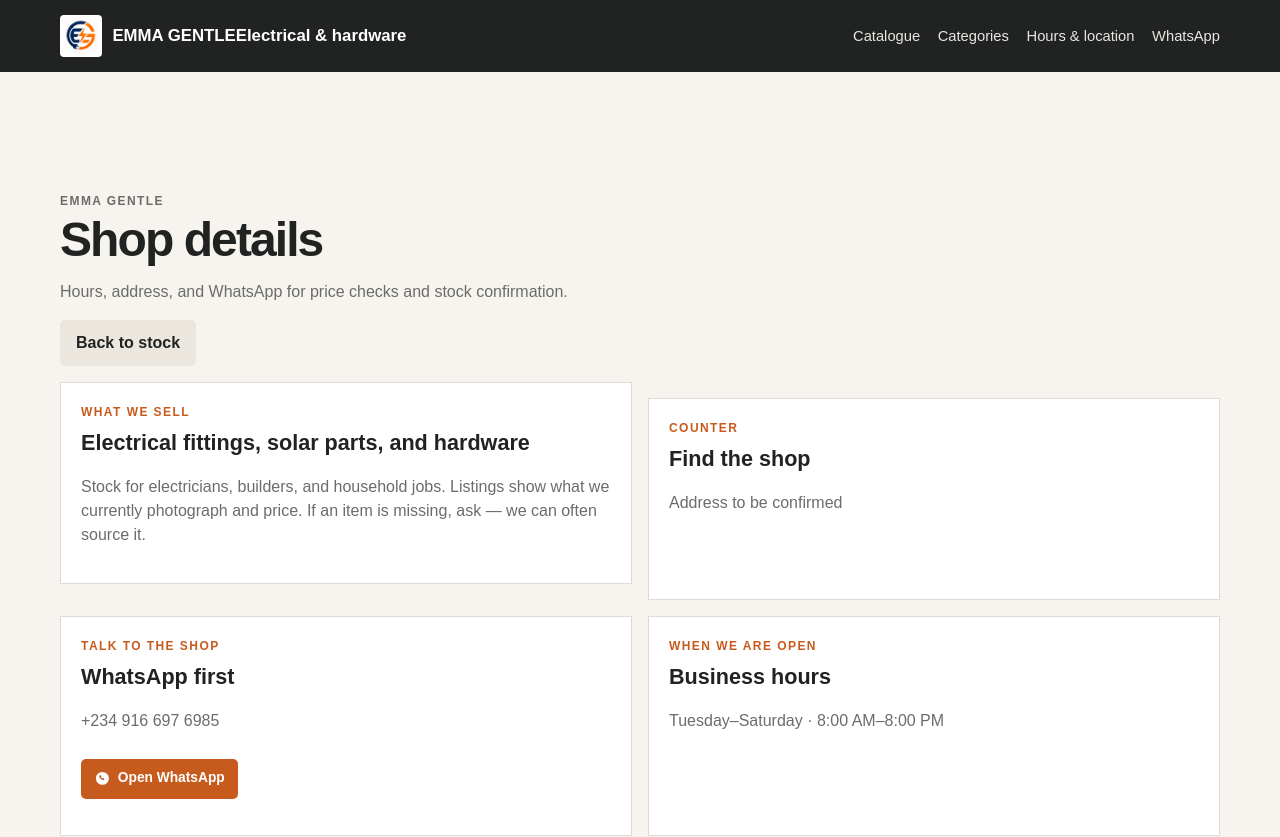
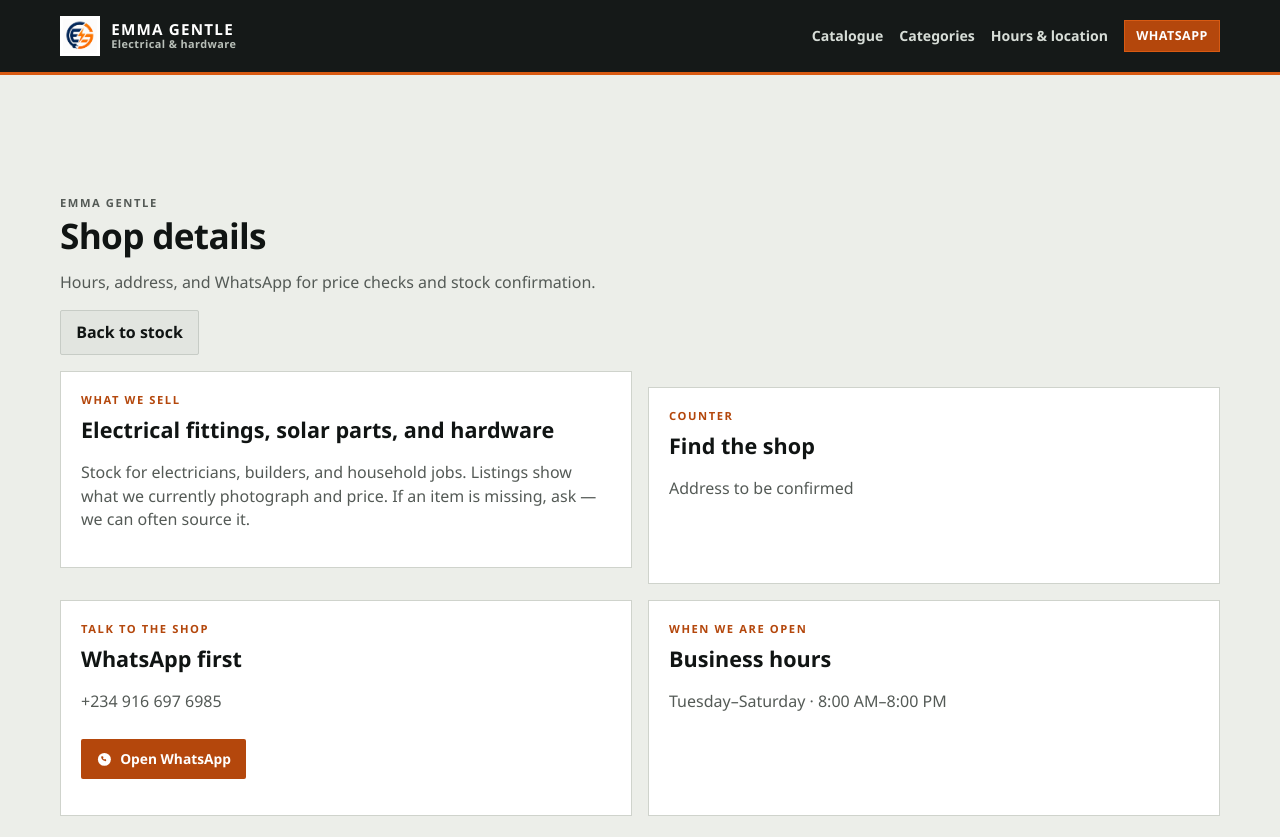
Before and after one commit to iamsuperfly/Emmagentle, a Next.js app: page /about in a window 1280 px wide. Shown: the top 837 px of the page. Built offline with nearby package versions, Linux system fonts and the light colour scheme; no server answers; the database is empty.

Commit message:
design: add trade-counter stylesheet overlay

```diff
--- a/app/layout.tsx
+++ b/app/layout.tsx
@@ -3,6 +3,7 @@
 import { BUSINESS_DEFAULTS, PUBLIC_LOGO_PATH } from "@/lib/config";
 import { getBusinessSettings } from "@/lib/data";
 import "./globals.css";
+import "./trade.css";
 
 export const metadata = {
   title: "EMMA GENTLE | Electrical & Hardware Supplies",
--- /dev/null
+++ b/app/trade.css
@@ -0,0 +1,313 @@
+/* Trade-counter overlay. Does not replace the original class names. */
+
+:root {
+  --charcoal: #151918;
+  --charcoal-soft: #222826;
+  --orange: #d85a12;
+  --orange-dark: #b4470c;
+  --cream: #eceee9;
+  --paper: #ffffff;
+  --line: #cfd3cc;
+  --muted: #545a56;
+  --success: #1b5c3b;
+  --danger: #9d3226;
+  --ink: #101413;
+}
+
+body {
+  color: var(--ink);
+  font-family: "Segoe UI", "Helvetica Neue", Arial, sans-serif;
+  line-height: 1.45;
+}
+
+button,
+.button {
+  border-radius: 2px;
+  padding: 0.62rem 0.95rem;
+  transition: background 140ms ease, color 140ms ease, border-color 140ms ease;
+}
+
+button:hover,
+.button:hover {
+  transform: none;
+}
+
+@media (hover: hover) and (pointer: fine) {
+  button:hover,
+  .button:hover {
+    filter: brightness(0.97);
+  }
+}
+
+.button-secondary {
+  color: var(--ink);
+  background: #e2e5e0;
+  border: 1px solid #c7ccc6;
+}
+
+.site-header {
+  border-bottom: 3px solid var(--orange);
+}
+
+.brand {
+  gap: 0.7rem;
+  min-width: 0;
+}
+
+.brand-text {
+  display: grid;
+  line-height: 1.05;
+}
+
+.brand-name {
+  font-size: 0.95rem;
+  font-weight: 800;
+  letter-spacing: 0.08em;
+}
+
+.brand-tag {
+  color: #b8bfb8;
+  font-size: 0.68rem;
+  font-weight: 600;
+  letter-spacing: 0.04em;
+}
+
+.brand-logo {
+  width: 40px;
+  height: 40px;
+  border-radius: 0;
+}
+
+.main-nav {
+  gap: 1rem;
+  color: #d7ddd7;
+  font-size: 0.88rem;
+  font-weight: 600;
+}
+
+.header-whatsapp {
+  display: inline-flex;
+  align-items: center;
+  padding: 0.4rem 0.7rem;
+  border: 1px solid var(--orange);
+  color: #fff;
+  background: var(--orange-dark);
+  font-size: 0.78rem;
+  font-weight: 800;
+  letter-spacing: 0.04em;
+  text-transform: uppercase;
+}
+
+.header-whatsapp:hover,
+.header-whatsapp:focus-visible {
+  color: #fff;
+  background: var(--orange);
+}
+
+.site-footer {
+  margin-top: 3.5rem;
+  padding: 2.4rem 0;
+  border-top: 3px solid var(--orange);
+}
+
+.footer-whatsapp {
+  display: inline-block;
+  margin-top: 0.7rem;
+  color: #fff;
+  font-weight: 800;
+  font-size: 0.88rem;
+}
+
+.footer-whatsapp:hover,
+.footer-whatsapp:focus-visible {
+  color: var(--orange);
+}
+
+.hero {
+  padding: 3.25rem 0 3.5rem;
+  border-bottom: 1px solid #2a312e;
+}
+
+.hero h1 {
+  max-width: 18ch;
+  margin: 0.45rem 0 1rem;
+  font-size: clamp(1.85rem, 4.2vw, 3.05rem);
+  line-height: 1.12;
+  letter-spacing: -0.02em;
+}
+
+.hero p {
+  max-width: 58ch;
+  color: #c7cdc7;
+  font-size: 1.02rem;
+}
+
+.eyebrow {
+  font-size: 0.7rem;
+  letter-spacing: 0.14em;
+}
+
+.section-heading h2,
+.page-heading h1 {
+  margin: 0.28rem 0 0;
+  font-size: clamp(1.55rem, 3vw, 2.2rem);
+  line-height: 1.12;
+  letter-spacing: -0.02em;
+}
+
+.availability-filter {
+  gap: 0;
+  padding: 0;
+  border-radius: 2px;
+}
+
+.availability-filter button {
+  border-radius: 0;
+}
+
+.info-strip {
+  gap: 0;
+  margin-top: -1.1rem;
+  border: 1px solid var(--line);
+  background: var(--paper);
+}
+
+.info-strip > div {
+  padding: 0.95rem 1.1rem;
+  border: 0;
+  border-right: 1px solid var(--line);
+}
+
+.info-strip > div:last-child {
+  border-right: 0;
+}
+
+.product-grid,
+.featured-product-row {
+  grid-template-columns: repeat(4, minmax(0, 1fr));
+  gap: 0.75rem;
+}
+
+.product-image {
+  position: relative;
+  min-height: 168px;
+  padding: 0;
+  color: #6e746e;
+  background: #dfe3dc;
+}
+
+.product-image img {
+  height: 168px;
+}
+
+.product-card-body {
+  gap: 0.35rem;
+  padding: 0.75rem 0.8rem 0.85rem;
+}
+
+.product-card h3 {
+  font-size: 0.98rem;
+  line-height: 1.25;
+}
+
+.product-card .product-price {
+  font-size: 1.05rem;
+}
+
+.product-blurb {
+  display: -webkit-box;
+  overflow: hidden;
+  -webkit-box-orient: vertical;
+  -webkit-line-clamp: 2;
+}
+
+.status {
+  border-radius: 0;
+  padding: 0.18rem 0.4rem;
+  font-size: 0.68rem;
+  letter-spacing: 0.04em;
+  text-transform: uppercase;
+}
+
+.status-on-photo {
+  position: absolute;
+  left: 0.45rem;
+  bottom: 0.45rem;
+  box-shadow: 0 1px 2px rgb(16 20 19 / 18%);
+}
+
+.category-grid {
+  gap: 0.75rem;
+}
+
+.category-card {
+  padding: 1rem 1.05rem;
+  border-left: 3px solid var(--orange);
+}
+
+.search-bar {
+  margin: 1rem 0 1.25rem;
+}
+
+.category-chip-row {
+  margin-top: 0;
+  margin-bottom: 1.35rem;
+}
+
+input,
+select,
+textarea {
+  border-color: #b9beb8;
+  border-radius: 2px;
+}
+
+.detail-copy h1 {
+  margin: 0.35rem 0 0.85rem;
+  font-size: clamp(1.7rem, 3.6vw, 2.6rem);
+  line-height: 1.12;
+  letter-spacing: -0.02em;
+}
+
+.auth-card {
+  padding: 1.6rem 1.5rem;
+  border-top: 3px solid var(--orange);
+  border-radius: 0;
+}
+
+@media (max-width: 1100px) {
+  .product-grid,
+  .featured-product-row {
+    grid-template-columns: repeat(3, minmax(0, 1fr));
+  }
+}
+
+@media (max-width: 800px) {
+  .brand-name {
+    overflow: hidden;
+    text-overflow: ellipsis;
+    white-space: nowrap;
+  }
+
+  .info-strip > div {
+    border-right: 0;
+    border-bottom: 1px solid var(--line);
+  }
+}
+
+@media (max-width: 560px) {
+  .hero h1 {
+    font-size: clamp(1.7rem, 8vw, 2.35rem);
+    line-height: 1.12;
+  }
+}
+
+@media (prefers-reduced-motion: reduce) {
+  *,
+  *::before,
+  *::after {
+    animation-duration: 0.01ms !important;
+    animation-iteration-count: 1 !important;
+    transition-duration: 0.01ms !important;
+    scroll-behavior: auto !important;
+  }
+}
```
